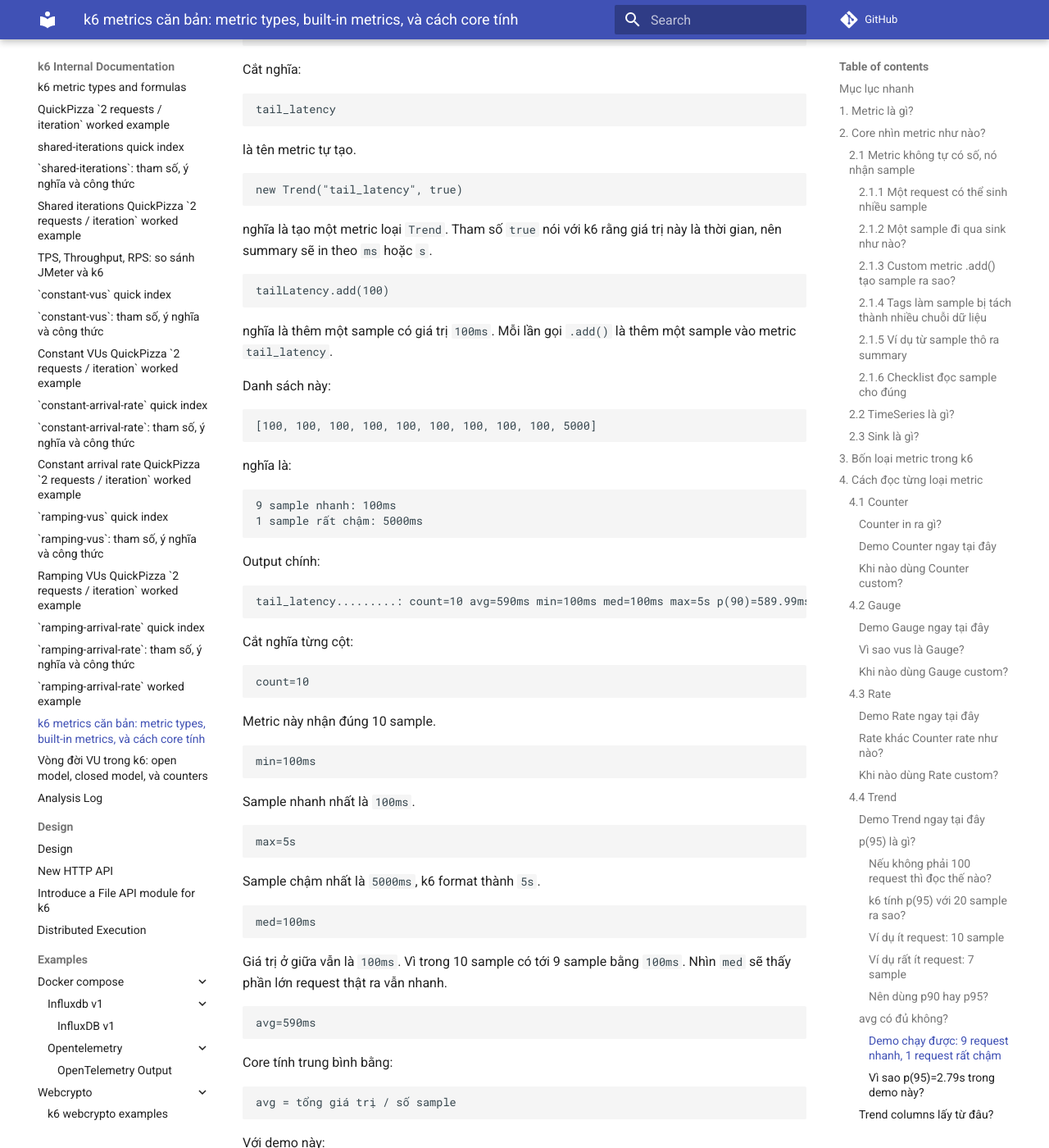
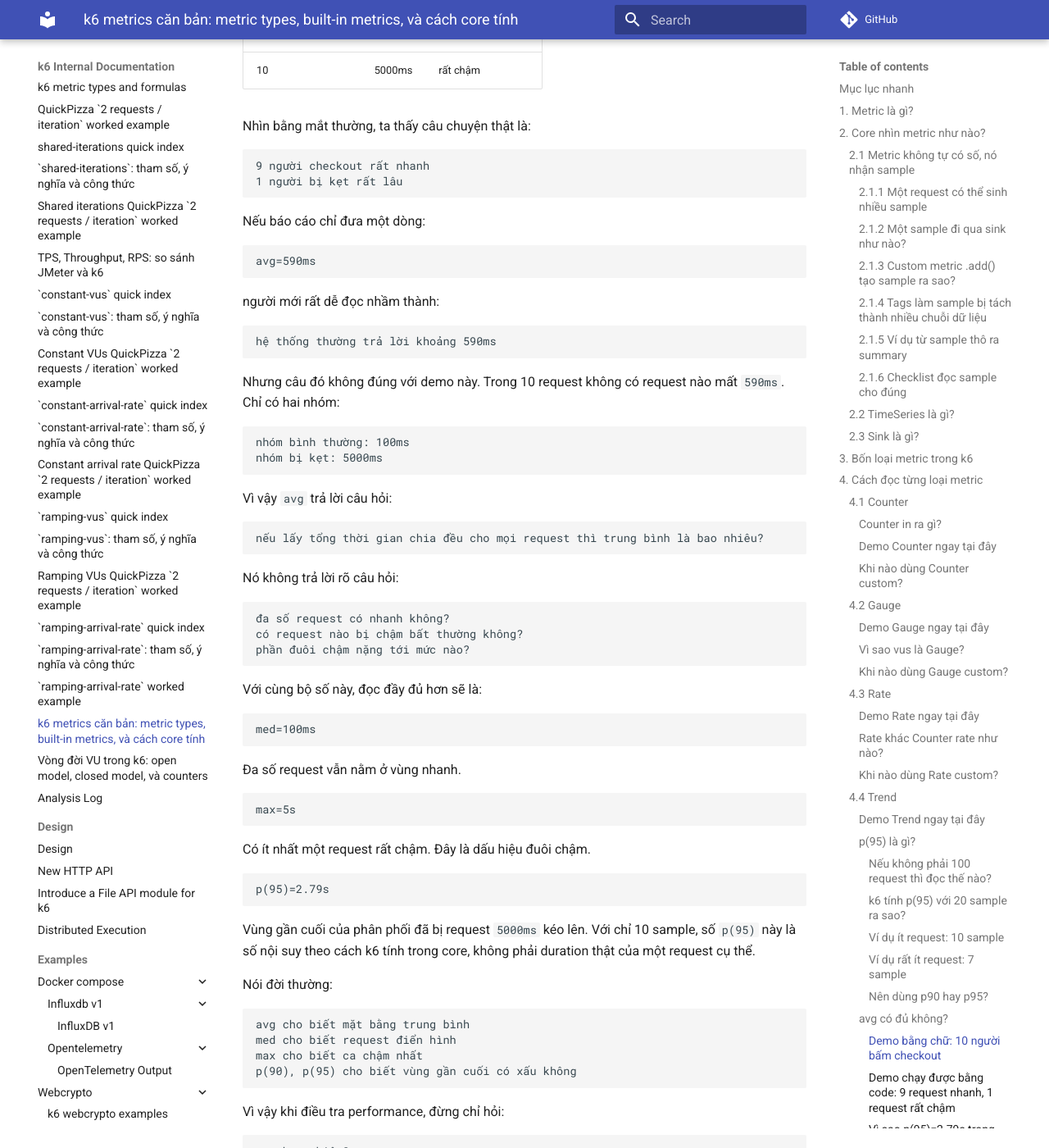
Before and after one commit to meomew-auto/markdown, an MkDocs documentation site: the page built from docs/20260520_k6-metrics-types-builtins-core-guide.md, in a window 1280 px wide and 1400 px high, scrolled down 37339 px. Shown: the whole window at 82% size. Built offline with MkDocs 1.6.1 and Material for MkDocs 9.7.7, drawn with Linux system fonts in a browser that asks for light colours; comment, search, counter and statistics services are not loaded; some of the changed text lies outside the part shown.

Commit message:
Update docs

````diff
--- a/docs/20260520_k6-metrics-types-builtins-core-guide.md
+++ b/docs/20260520_k6-metrics-types-builtins-core-guide.md
@@ -2035,7 +2035,113 @@ Ví dụ 10 request:
 `avg` có thể bị kéo lên bởi request rất chậm.
 `p(95)` hoặc `max` giúp thấy đuôi chậm.
 
-##### Demo chạy được: 9 request nhanh, 1 request rất chậm
+##### Demo bằng chữ: 10 người bấm checkout
+
+Tưởng tượng bạn đang test API checkout.
+Trong 1 đoạn test ngắn, có 10 request checkout hoàn thành như sau:
+
+| Request | Thời gian trả lời | Đọc như người test |
+| --- | ---: | --- |
+| 1 | 100ms | nhanh |
+| 2 | 100ms | nhanh |
+| 3 | 100ms | nhanh |
+| 4 | 100ms | nhanh |
+| 5 | 100ms | nhanh |
+| 6 | 100ms | nhanh |
+| 7 | 100ms | nhanh |
+| 8 | 100ms | nhanh |
+| 9 | 100ms | nhanh |
+| 10 | 5000ms | rất chậm |
+
+Nhìn bằng mắt thường, ta thấy câu chuyện thật là:
+
+```text
+9 người checkout rất nhanh
+1 người bị kẹt rất lâu
+```
+
+Nếu báo cáo chỉ đưa một dòng:
+
+```text
+avg=590ms
+```
+
+người mới rất dễ đọc nhầm thành:
+
+```text
+hệ thống thường trả lời khoảng 590ms
+```
+
+Nhưng câu đó không đúng với demo này.
+Trong 10 request không có request nào mất `590ms`.
+Chỉ có hai nhóm:
+
+```text
+nhóm bình thường: 100ms
+nhóm bị kẹt: 5000ms
+```
+
+Vì vậy `avg` trả lời câu hỏi:
+
+```text
+nếu lấy tổng thời gian chia đều cho mọi request thì trung bình là bao nhiêu?
+```
+
+Nó không trả lời rõ câu hỏi:
+
+```text
+đa số request có nhanh không?
+có request nào bị chậm bất thường không?
+phần đuôi chậm nặng tới mức nào?
+```
+
+Với cùng bộ số này, đọc đầy đủ hơn sẽ là:
+
+```text
+med=100ms
+```
+
+Đa số request vẫn nằm ở vùng nhanh.
+
+```text
+max=5s
+```
+
+Có ít nhất một request rất chậm.
+Đây là dấu hiệu đuôi chậm.
+
+```text
+p(95)=2.79s
+```
+
+Vùng gần cuối của phân phối đã bị request `5000ms` kéo lên.
+Với chỉ 10 sample, số `p(95)` này là số nội suy theo cách k6 tính trong core, không phải duration thật của một request cụ thể.
+
+Nói đời thường:
+
+```text
+avg cho biết mặt bằng trung bình
+med cho biết request điển hình
+max cho biết ca chậm nhất
+p(90), p(95) cho biết vùng gần cuối có xấu không
+```
+
+Vì vậy khi điều tra performance, đừng chỉ hỏi:
+
+```text
+avg bao nhiêu?
+```
+
+Mà nên hỏi:
+
+```text
+đa số request nhanh không?
+có bao nhiêu request lỗi?
+có request nào chậm bất thường không?
+p90/p95 có vượt mục tiêu không?
+```
+
+##### Demo chạy được bằng code: 9 request nhanh, 1 request rất chậm
 
 File demo:
 
````
